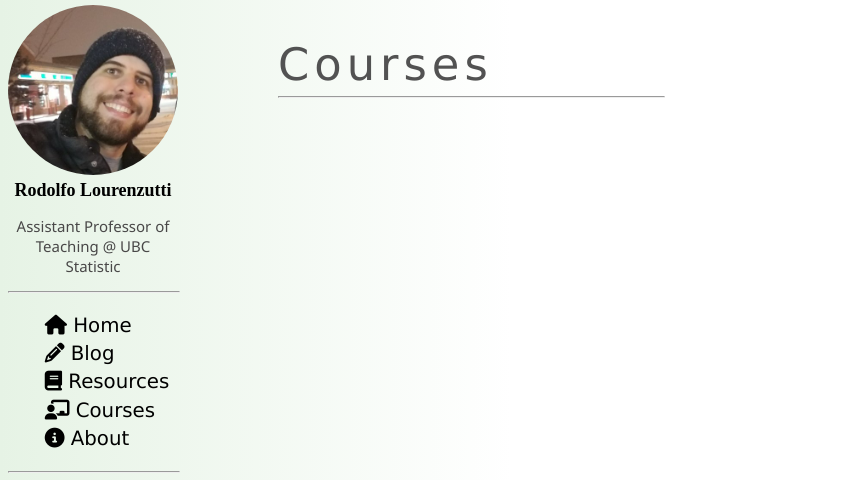
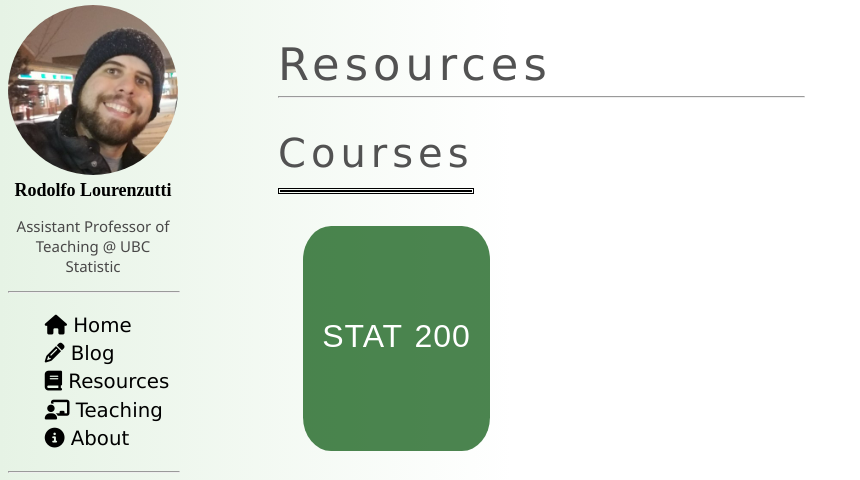
Before and after one commit to Lourenzutti/webpage, a plain HTML site: page tutorials/tutorials_index.html in a window 1280 px wide. Shown: the top 480 px of the page, without its empty margins (0-860 px from the left). Drawn offline with Linux system fonts and the light colour scheme; some icons are missing.

Commit message:
Add the stat200 card

```diff
--- /dev/null
+++ b/styles/about.css
@@ -0,0 +1,10 @@
+/*********************
+      MAIN COLUMN
+         text
+**********************/
+main p {
+    justify-self: start;
+    text-align: justify;
+    line-height: 1.8;
+    text-indent: 2em;
+}
--- a/styles/main-style.css
+++ b/styles/main-style.css
@@ -119,9 +119,7 @@ h1, h2 {
 }
 
 h2 {
-    color: rgb(82, 82, 82);
     font-size: 2.5em;
-    margin-top: 0.5em;
     padding-top: 0px;
 }
 
@@ -132,51 +130,19 @@ h3 {
 }
 
 main hr {
-    max-width: 55%;
+    max-width: 75%;
     margin-left: 0px;
     margin-bottom: 2em;
-}
-/*********************
-      MAIN COLUMN
-         text
-**********************/
-main p {
-    justify-self: start;
-    font-size: 1em;
-    text-align: justify;
-    line-height: 1.8;
-    font-family: Arial, Helvetica, sans-serif;
-    letter-spacing: 1px;
-    word-spacing: 2px;
-    text-indent: 2em;
-}
-
-/*********************
-      MAIN COLUMN
-    university logos
-**********************/
-.teaching-session {
-    display: flex;
-    width: fit-content;
-}
-
-.university-logo-ubc {
-    float: left;
-    margin-top: 0px;
-    opacity: 30%;
-}
-
-.university-logo-ufes {
-    float: left;
-    opacity: 30%;
-}
-
-.university-logo-ufmg {
-    float: left;
-    opacity: 30%;
 }
 
 h3 + hr {
     border: 3px double black;
     width: 265px;
 }
+
+main p {
+    font-size: 1em;
+    font-family: Arial, Helvetica, sans-serif;
+    letter-spacing: 1px;
+    word-spacing: 2px;
+}
--- /dev/null
+++ b/styles/resources_index.css
@@ -0,0 +1,31 @@
+.courses {
+    display: flex;
+    overflow-x: scroll;
+}
+.course-card{
+    background-color: rgba(0, 82, 7, 0.7);
+    width: 187px;
+    height: 225px;
+    border-radius: 15%;
+    font-size: 2em;
+    margin: 0px 50px 25px 25px;
+    justify-items: center;
+    text-align: center;
+}
+
+div > a > p {
+    margin: 0px;
+    padding: 10px;
+    line-height: 200px;
+    color: white;
+}
+
+a {
+    text-decoration: none;
+    max-width: fit-content;
+}
+
+h2 + hr {
+    border: 3px double black;
+    width: 190px;
+}
--- a/tutorials/tutorials_index.html
+++ b/tutorials/tutorials_index.html
@@ -24,6 +24,7 @@
     <meta name="viewport" content="width=device-width, initial-scale=1">
     <link rel="stylesheet" href="https://cdn.jsdelivr.net/gh/jpswalsh/academicons/css/academicons.min.css">
     <link rel="stylesheet" href="../styles/main-style.css">
+    <link rel="stylesheet" href="../styles/resources_index.css">
 </head>
 
 <body>
@@ -38,7 +39,7 @@
 
         <hr class="nav-separator" />
         <ul>
-            <li><a href="index.html" data-page="../index.html"><i class="fas fa-home"></i>
+            <li><a href="../index.html" data-page="../index.html"><i class="fas fa-home"></i>
                     Home</a>
             </li>
             <li><a href="../blog/blog_index.html" data-page="../blog/blog_index.html"><i class="fas fa-pencil-alt"></i>
@@ -49,7 +50,7 @@
                 </a>
             </li>
             <li><a href="../teaching.html" data-page='../teaching.html'><i class="fas fa-chalkboard-teacher"></i>
-                    Courses </a>
+                    Teaching </a>
             </li>
             <li><a href="../about.html" data-page='../about.html'><i class="fas fa-info-circle"></i>
                     About </a>
@@ -86,8 +87,19 @@
     <!-- --------------- MAIN COLUMN ---------------- -->
     <!-- -------------------------------------------- -->
     <main>
-        <h1> Courses </h1>
+        <h1> Resources </h1>
         <hr>
+
+        <h2> Courses </h2>
+        <hr>
+        <section class="courses">
+            <div class="course-card">
+                <a href="">
+                    <p>STAT 200</p>
+                </a>
+            </div>
+
+        </section>
     </main>
 </body>
 <script src="https://kit.fontawesome.com/9ffc1b7c87.js" crossorigin="anonymous"></script>
```
Also changed, not shown: about.html (+2 -1 lines), blog/blog_index.html (+1 -1 lines), index.html (+1 -1 lines), styles/teaching.css (added, +24 -0 lines), teaching.html (+2 -1 lines).
